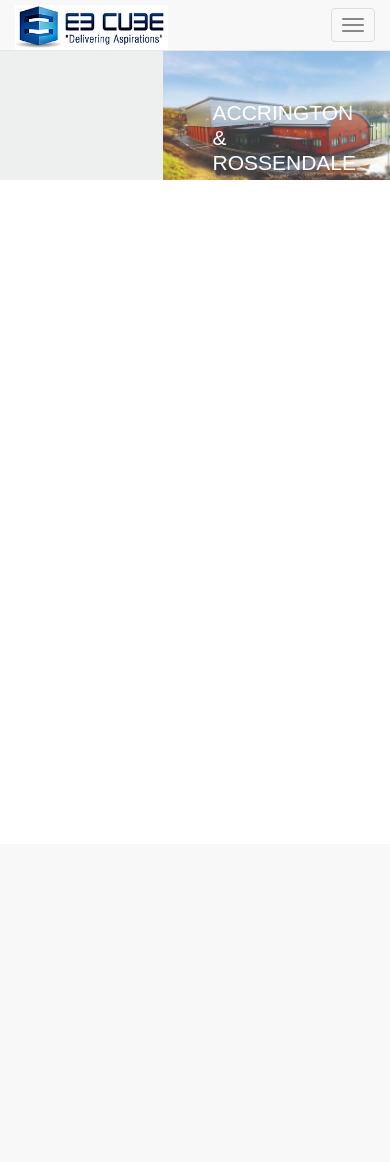
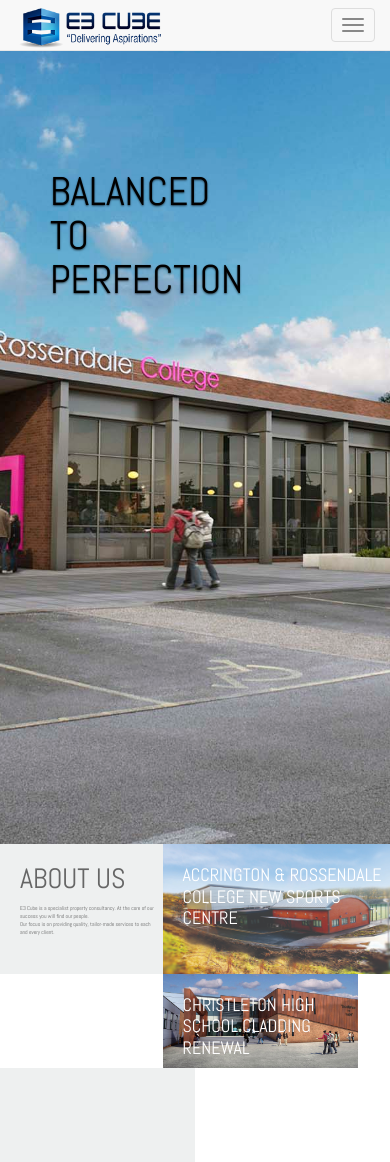
Before and after one commit to sorinalin91/e3cube, a PHP site: page / in a window 390 px wide. Before the commit the page ends 180 px from the top, so only its background shows below. Run offline with PHP 8.4, Linux system fonts and the light colour scheme; some libraries are stand-ins or nearby versions.

Commit message:
Page 1 - resized and added more 2 sections + fixed tablet resize col-md-6 and col-xs-6 problem

```diff
--- a/css/style.css
+++ b/css/style.css
@@ -1,7 +1,7 @@
 body {
   color: #666;
   background: #fff;
-  font-family: 'Gotham SSm A','Gotham SSm B','Arial'!important;
+  font-family: 'Abel', sans-serif !important;
   font-weight: 200;
   font-style: normal;
   letter-spacing: 0;
@@ -14,9 +14,7 @@
   font-size: 35px;
   line-height: 120%;
 }
-.row{
-	margin-top: 50px;
-}
+
 .no-margin-bottom{
 	margin-bottom: 0 !important;
 }
@@ -57,6 +55,8 @@
 
 .full-width-image{
 	width: 100%;
+	height: 100%;
+	background-size: cover;
 }
 .grid-container{
 	position: absolute;
@@ -69,3 +69,134 @@
 .light-background{
 	background: #eef0f0;
 }
+html,
+body {
+    height: 100%;
+}
+
+.carousel,
+.item,
+.active {
+    height: 100%;
+}
+
+.carousel-inner {
+    height: 100%;
+}
+
+/* Background images are set within the HTML using inline CSS, not here */
+
+.fill {
+    width: 100%;
+    height: 100%;
+    background-position: center;
+    -webkit-background-size: cover;
+    -moz-background-size: cover;
+    background-size: cover;
+    -o-background-size: cover;
+}
+.carousel-caption{
+	position: absolute;
+  	top: 0;
+  	text-align: left;
+  	left: 0;
+  	padding: 150px 0 0 100px;
+}
+.carousel-caption h1{
+  	font-family: 'Abel', sans-serif;
+  	top: 0;
+  	text-align: left;
+  	left: 0;
+  	width: 70%;
+  	text-transform: uppercase;
+}
+.black{
+	color: #000;
+}
+.white{
+	color: #fff;
+}
+.container-fluid p{
+	font-size: 140%;
+  	margin: 0;
+}
+@media all and (min-width: 960px) {
+    .carousel-caption h1 {
+        font-size: 80px;
+    }
+    .container-fluid h1{
+    	font-size: 36px;
+    }
+    .container-fluid h2{
+    	font-size: 30px;
+    }
+}
+
+@media all and (max-width: 959px) and (min-width: 600px) {
+    .carousel-caption h1 {
+        font-size: 65px;
+    }
+    .container-fluid h1{
+    	font-size: 32px;
+    }
+    .container-fluid h2{
+    	font-size: 26px;
+    	padding: 40px;
+    }
+    .container-fluid p{
+    	font-size: 100%;
+    }
+    .dummy.dummy-special {
+  		padding-top: 79.9% !important;
+	}
+}
+
+@media all and (max-width: 599px) and (min-width: 320px) {
+    .carousel-caption{
+    	left: -50px;
+    }
+    .carousel-caption h1 {
+        font-size: 40px;
+        padding: 0;
+    }
+    .container-fluid h1{
+    	font-size: 28px;
+    	padding: 0 0 0 20px;
+    }
+    .container-fluid h2{
+    	font-size: 18px;
+    	padding: 20px 0 0 20px;
+
+    }
+    .dummy{
+    	padding-top: 100%;
+    }
+    .container-fluid p{
+    	padding: 5px 5px 0 20px;
+    }
+     .container-fluid p{
+    	font-size: 40%;
+    	padding-top: 0px;
+    }
+    .grid-container p{
+    	overflow: hidden;
+    }
+    .hidden-mobile-p{
+    	display: none;
+    }
+
+
+}
+
+.overflow{
+	overflow: hidden;
+}
+.carousel-indicators li{
+	display: none;
+}
+.padding-20-0-0-50{
+	padding: 20px 0 0 50px;
+}
+.padding-left-50{
+	padding-left: 50px;
+}
--- a/index.php
+++ b/index.php
@@ -5,9 +5,10 @@
     <meta http-equiv="X-UA-Compatible" content="IE=edge">
     <meta name="viewport" content="width=device-width, initial-scale=1">
     <!-- The above 3 meta tags *must* come first in the head; any other head content must come *after* these tags -->
-    <title>Bootstrap 101 Template</title>
+    <title>E3cube</title>
 
     <!-- Bootstrap -->
+    <link href='http://fonts.googleapis.com/css?family=Abel' rel='stylesheet' type='text/css'>
     <link href="css/bootstrap.min.css" rel="stylesheet">
     <link rel="stylesheet" type="text/css" href="css/style.css">
 
@@ -19,7 +20,7 @@
     <![endif]-->
   </head>
   <body>
-    <nav class="navbar navbar-default navbar-fixed-top">
+<nav class="navbar navbar-default navbar-fixed-top">
   <div class="container-fluid">
     <div class="navbar-header">
       <button type="button" class="navbar-toggle collapsed" data-toggle="collapse" data-target="#bs-example-navbar-collapse-1">
@@ -40,13 +41,58 @@
     </div><!-- /.navbar-collapse -->
   </div><!-- /.container-fluid -->
 </nav>
+<header id="myCarousel" class="carousel slide">
+        <ol class="carousel-indicators">
+            <li data-target="#myCarousel" data-slide-to="0" class="active"></li>
+            <li data-target="#myCarousel" data-slide-to="1"></li>
+            <li data-target="#myCarousel" data-slide-to="2"></li>
+            <li data-target="#myCarousel" data-slide-to="3"></li>
+            <li data-target="#myCarousel" data-slide-to="4"></li>
+        </ol>
+        <div class="carousel-inner">
+            <div class="item active">
+                <div class="fill" style="background-image:url('images/Image1r.jpg');"></div>
+                <div class="carousel-caption black">
+                    <h1>Balanced to perfection</h1>
+                </div>
+            </div>
+            <div class="item">
+                <div class="fill" style="background-image:url('images/Image2r.jpg');"></div>
+                <div class="carousel-caption white">
+                    <h1>Employers demand workplace teaching environments</h1>
+                </div>
+            </div>
+            <div class="item">
+                <div class="fill" style="background-image:url('images/Image3r.jpg');"></div>
+                <div class="carousel-caption black">
+                    <h1>Solidarity in design </h1>
+                </div>
+            </div>
+            <div class="item">
+                <div class="fill" style="background-image:url('images/Image4r.jpg');"></div>
+                <div class="carousel-caption white">
+                    <h1>At home in its setting</h1>
+                </div>
+            </div>
+             <div class="item">
+                <div class="fill" style="background-image:url('images/Image5r.jpg');"></div>
+                <div class="carousel-caption black">
+                    <h1>Inspired learning</h1>
+                </div>
+            </div>
+        </div>
+    </header>
 
 <div class="container-fluid">
   <div class="row">
     <div class="col-xs-5 col-md-5 col-lg-5 block-item no-padding light-background">
-      <div class="dummy" style="padding-top: 80%"></div>
+      <div class="dummy dummy-special" style="padding-top: 80%"></div>
         <div class="grid-container">
           <a href="" class="full-div-link"></a>
+          <h1 class="padding-20-0-0-50">ABOUT US</h1>
+          <p class="padding-20-0-0-50">E3 Cube is a specialist property consultancy. At the core of our success you will find our people.</p>
+          <p class="padding-left-50">Our focus is on providing quality, tailor-made services to each and every client.</p>
+          <p class="padding-left-50 hidden-mobile-p">We are passionate and imaginative in our approach, adding value to every project. </p>
         </div>
     </div>
     <div class="col-xs-7 col-md-7 col-lg-7 no-padding block-item">
@@ -57,6 +103,18 @@
           <img class="full-width-image"src="images/Image_A.jpg">
         </div>
     </div>
+    <div class="col-md-6 col-xs-6 light-background">
+      <div class="dummy" style="padding-top:57.1%"></div>
+        <div class="grid-container">
+          <a href="" class="full-div-link"></a>
+          <h2 class="image-title">CHRISTLETON HIGH SCHOOL CLADDING RENEWAL</h2>
+          <img class="full-width-image"src="images/ImageB.jpg">
+        </div>
+    </div>
+    <div class="col-md-6 col-xs-6 light-background">
+      <div class="dummy" style="padding-top: 57.1%"></div>
+      <a href="" class="full-div-link"></a>
+    </div>
   </div>
 </div>
 
@@ -65,5 +123,10 @@
     <script src="https://ajax.googleapis.com/ajax/libs/jquery/1.11.2/jquery.min.js"></script>
     <!-- Include all compiled plugins (below), or include individual files as needed -->
     <script src="js/bootstrap.min.js"></script>
+    <script>
+    $('.carousel').carousel({
+        interval: 5000 //changes the speed
+    })
+    </script>
   </body>
 </html>
```
Also changed, not shown: images/Image1r.jpg (added), images/Image2r.jpg (added), images/Image3r.jpg (added), images/Image4r.jpg (added), images/Image5r.jpg (added), images/imageB.jpg (added), images/logo.png, images/testimg.jpg (deleted).
